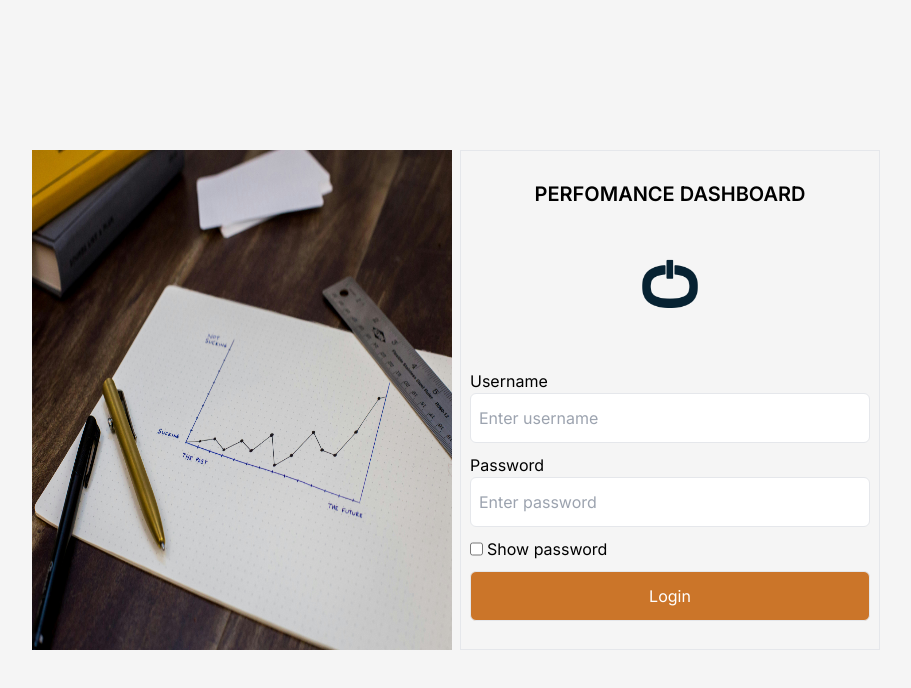
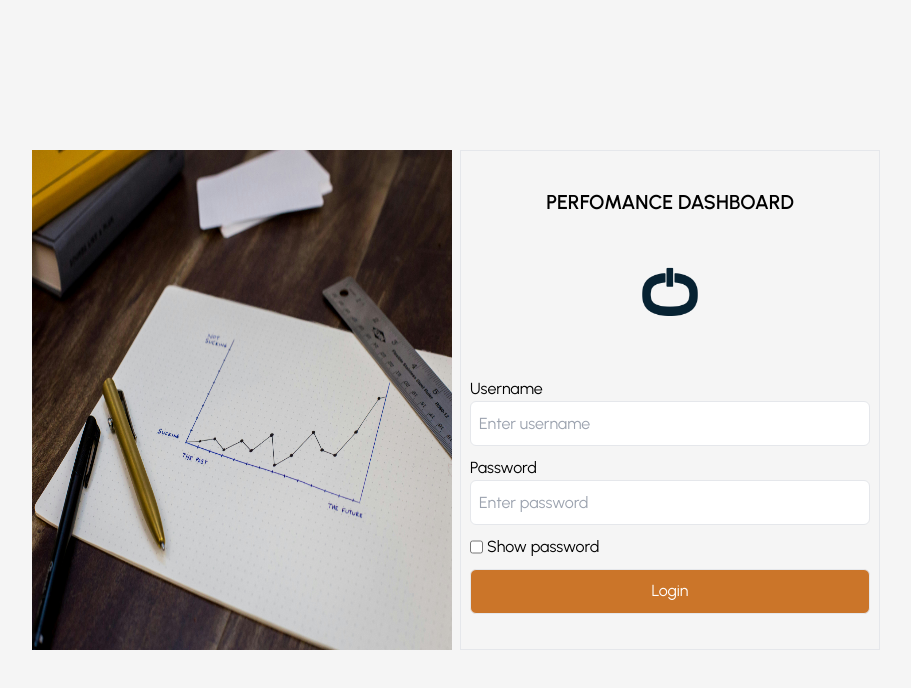
Before and after one commit to Nicholas-Kipkoech/perfomance-dashboard, a Next.js app: page / in a window 1280 px wide. Shown: the top 688 px of the page, without its empty margins (184-1095 px from the left). Built offline with nearby package versions, Linux system fonts and the light colour scheme; no server answers.

Commit message:
add check for run reports

```diff
--- a/app/UI/Components/Login.tsx
+++ b/app/UI/Components/Login.tsx
@@ -45,7 +45,7 @@ const Login = () => {
           placeholder="Enter username"
           onChange={(e) => setUsername(e.target.value)}
           value={username}
-          className={"h-[50px] p-[8px] rounded-md border w-[400px]"}
+          className={"h-[45px] p-[8px] rounded-md border w-[400px]"}
         />
         <CustomInput
           type={showPassword ? "text" : "password"}
@@ -54,7 +54,7 @@ const Login = () => {
           placeholder="Enter password"
           onChange={(e) => setPassword(e.target.value)}
           value={password}
-          className={"h-[50px] p-[8px] rounded-md border w-[400px]"}
+          className={"h-[45px] p-[8px] rounded-md border w-[400px]"}
         />
 
         <div className="flex gap-1">
@@ -70,7 +70,7 @@ const Login = () => {
         <CustomButton
           name={loading ? "Logging in..." : "Login"}
           className={
-            "h-[50px] w-[400px] mt-[10px] rounded-md text-white text-[16px] border bg-[#cb7529]"
+            "h-[45px] w-[400px] mt-[10px] rounded-md text-white text-[16px] border bg-[#cb7529]"
           }
           onClick={handleLogin}
           disabled={loading}
--- a/app/dashboard/page.tsx
+++ b/app/dashboard/page.tsx
@@ -48,7 +48,6 @@ const Dashboard = () => {
   const {
     year: _year,
     setFromDate,
-    fromDate,
     toDate: _toDate,
     setToDate,
     companys,
@@ -109,13 +108,17 @@ const Dashboard = () => {
   };
 
   const handleRunReports = () => {
+    if (checkDate === true) {
+      alert("Please select from date and to date");
+    } else {
       setLoading(true);
       const id = setTimeout(() => {
         setLoading(false); // After 2 seconds, set loading to false
-    }, 3000);
+      }, 5000);
       setTimeoutId(id); // Store the timeout ID
       setFromDate(fmDate);
       setToDate(toDate);
+    }
   };
 
   useEffect(() => {
@@ -127,33 +130,7 @@ const Dashboard = () => {
     };
   }, [timeoutId]);
 
-  useEffect(() => {
-    const today = new Date();
-
-    // Get the current month and year
-    const currentMonth = today.getMonth() + 1; // Month starts from 0
-    const currentYear = today.getFullYear();
-
-    // Create a new Date object for the first day of the next month
-    const nextMonthFirstDay = new Date(currentYear, currentMonth, 1);
-
-    // Subtract one day from the first day of the next month to get the last day of the current month
-    const lastDayOfMonth = new Date(nextMonthFirstDay.getTime() - 1);
-
-    // Get the last day of the month
-    const lastDay = lastDayOfMonth.getDate();
-
-    // Format the date to include day, month, and year
-    const formattedDate = `${lastDay}-${String(currentMonth).padStart(
-      2,
-      "0"
-    )}-${currentYear}`;
-    const formattedToday = `${today.getDate()}-${String(
-      today.getMonth() + 1
-    ).padStart(2, "0")}-${today.getFullYear()}`;
-    setToday(formattedToday);
-    setLastDayOfMonth(formattedDate);
-  }, []);
+  const checkDate = fmDate.split("-").join("") === "undefinedundefined";
 
   return (
     <div className="mt-[20px] ml-4">
--- a/app/globals.css
+++ b/app/globals.css
@@ -2,7 +2,7 @@
 @tailwind components;
 @tailwind utilities;
 
-:root {
+root {
   --foreground-rgb: 0, 0, 0;
   --background-start-rgb: 214, 219, 220;
   --background-end-rgb: 255, 255, 255;
@@ -18,6 +18,7 @@
 
 body {
   background-color: whitesmoke;
+  font-family: "Urbanist";
 }
 
 @layer utilities {
--- a/app/layout.tsx
+++ b/app/layout.tsx
@@ -1,9 +1,13 @@
 import type { Metadata } from "next";
-import { Inter } from "next/font/google";
+import { Inter, Urbanist } from "next/font/google";
 import "./globals.css";
 import ContextProvider from "./context/Context";
 
 const inter = Inter({ subsets: ["latin"] });
+const urbanist = Urbanist({
+  subsets: ["latin"],
+  style: ["normal"],
+});
 
 export const metadata: Metadata = {
   title: "ICON PERFOMANCE",
@@ -17,7 +21,7 @@ export default function RootLayout({
 }>) {
   return (
     <html lang="en">
-      <body className={inter.className}>
+      <body className={urbanist.className}>
         <ContextProvider>{children}</ContextProvider>
       </body>
     </html>
```
Lines whose indentation alone changed are shown as unchanged.
